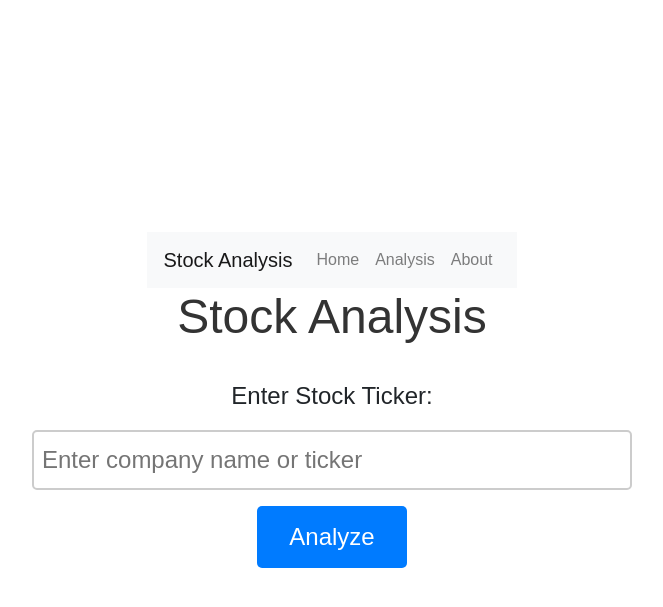
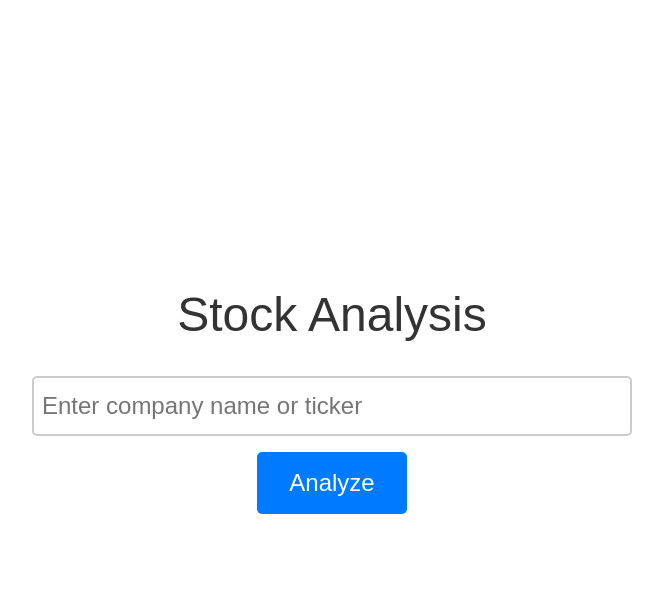
Before and after one commit to puneethr09/stock_fundamental, a Flask app: page / in a window 1280 px wide. Shown: the top 607 px of the page, without its empty margins (308-971 px from the left). Run offline with Flask 3, Linux system fonts and the light colour scheme; some libraries are stand-ins or nearby versions.

Commit message:
Remove redundant things, make it simple silly

```diff
--- a/templates/index.html
+++ b/templates/index.html
@@ -120,37 +120,8 @@
     </style>
   </head>
   <body>
-    <nav class="navbar navbar-expand-lg navbar-light bg-light">
-      <a class="navbar-brand" href="{{ url_for('home') }}">Stock Analysis</a>
-      <button
-        class="navbar-toggler"
-        type="button"
-        data-toggle="collapse"
-        data-target="#navbarNav"
-        aria-controls="navbarNav"
-        aria-expanded="false"
-        aria-label="Toggle navigation"
-      >
-        <span class="navbar-toggler-icon"></span>
-      </button>
-      <div class="collapse navbar-collapse" id="navbarNav">
-        <ul class="navbar-nav ml-auto">
-          <li class="nav-item">
-            <a class="nav-link" href="{{ url_for('home') }}">Home</a>
-          </li>
-          <li class="nav-item">
-            <a class="nav-link" href="#analysis">Analysis</a>
-          </li>
-          <li class="nav-item">
-            <a class="nav-link" href="#about">About</a>
-          </li>
-        </ul>
-      </div>
-    </nav>
-
     <h1>Stock Analysis</h1>
     <form action="/analyze" method="post">
-      <label for="ticker-input">Enter Stock Ticker:</label>
       <input
         type="text"
         id="ticker-input"
```
Also changed, not shown: templates/results.html (+14 -15 lines).
